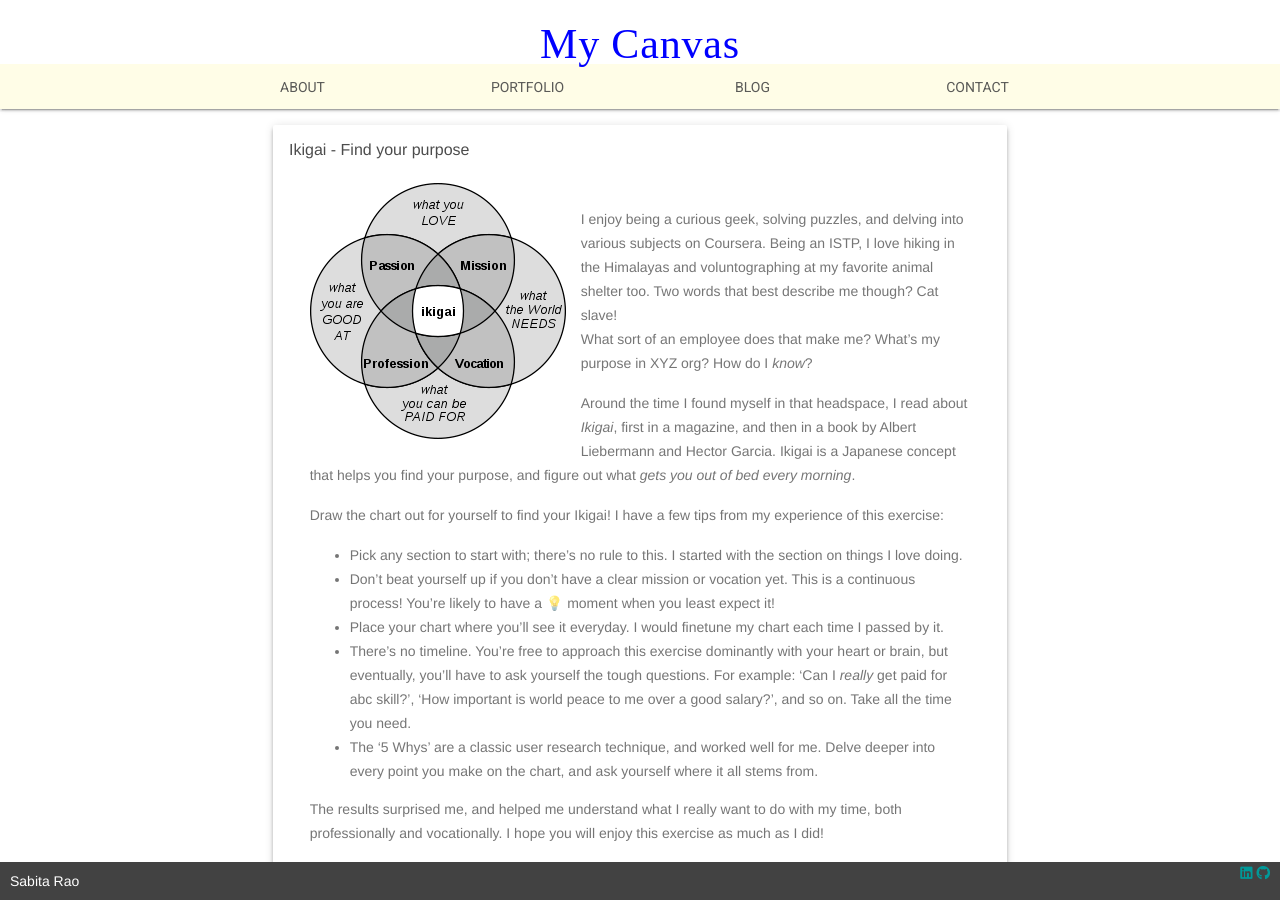
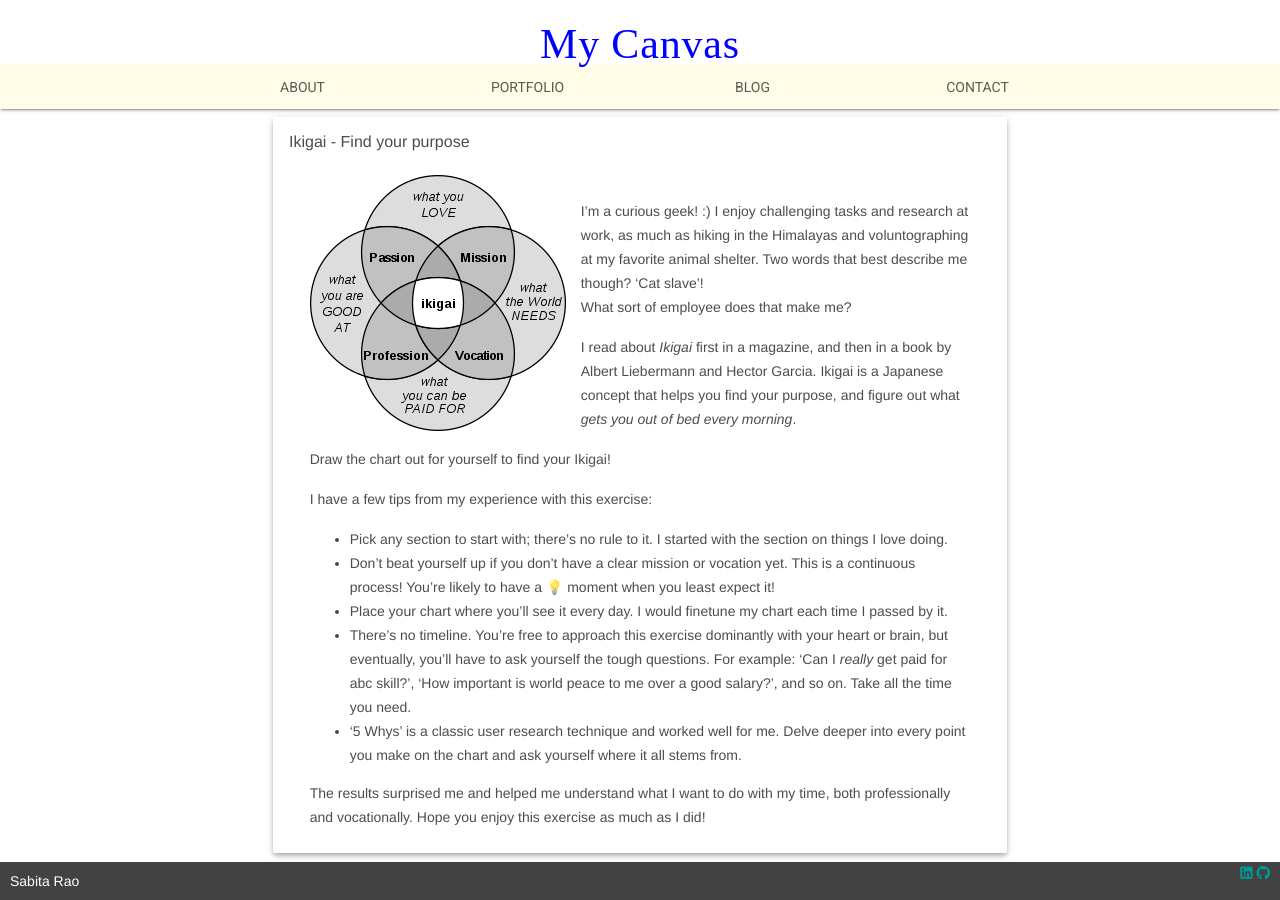
Before and after one commit to sabitarao/sabitarao.github.io, a Jekyll site: the page built from _posts/2020-04-12-ikigai.md, in a window 1280 px wide. Built offline with Jekyll 4.4.1, drawn with Linux system fonts in a browser that asks for light colours; nearby versions of some CDN libraries; emoji names are drawn with the system emoji font; some web fonts are replaced.

Commit message:
udpated css.

```diff
--- a/_posts/2020-04-12-ikigai.md
+++ b/_posts/2020-04-12-ikigai.md
@@ -5,16 +5,18 @@
 comments: true
 ---
 <img src="/assets/ikigai.png" align ="left">
-I enjoy being a curious geek, solving puzzles, and delving into various subjects on Coursera. Being an ISTP, I love hiking in the Himalayas and voluntographing at my favorite animal shelter too. Two words that best describe me though? Cat slave!
-What sort of an employee does that make me? What's my purpose in XYZ org? How do I <i>know</i>?
+I'm a curious geek! :) I enjoy challenging tasks and research at work, as much as hiking in the Himalayas and voluntographing at my favorite animal shelter. Two words that best describe me though? 'Cat slave'!
+What sort of employee does that make me?
 
-Around the time I found myself in that headspace, I read about <i>Ikigai</i>, first in a magazine, and then in a book by Albert Liebermann and Hector Garcia. Ikigai is a Japanese concept that helps you find your purpose, and figure out what <i>gets you out of bed every morning</i>.
+I read about <i>Ikigai</i> first in a magazine, and then in a book by Albert Liebermann and Hector Garcia. Ikigai is a Japanese concept that helps you find your purpose, and figure out what <i>gets you out of bed every morning</i>.
 
-Draw the chart out for yourself to find your Ikigai! I have a few tips from my experience of this exercise:
-- Pick any section to start with; there's no rule to this. I started with the section on things I love doing.
+Draw the chart out for yourself to find your Ikigai!
+
+I have a few tips from my experience with this exercise:
+- Pick any section to start with; there's no rule to it. I started with the section on things I love doing.
 - Don't beat yourself up if you don't have a clear mission or vocation yet. This is a continuous process! You're likely to have a :bulb: moment when you least expect it!
-- Place your chart where you'll see it everyday. I would finetune my chart each time I passed by it.
+- Place your chart where you'll see it every day. I would finetune my chart each time I passed by it.
 - There's no timeline. You're free to approach this exercise dominantly with your heart or brain, but eventually, you'll have to ask yourself the tough questions. For example: 'Can I <i>really</i> get paid for abc skill?', 'How important is world peace to me over a good salary?', and so on. Take all the time you need.
-- The '5 Whys' are a classic user research technique, and worked well for me. Delve deeper into every point you make on the chart, and ask yourself where it all stems from.
+- '5 Whys' is a classic user research technique and worked well for me. Delve deeper into every point you make on the chart and ask yourself where it all stems from.
 
-The results surprised me, and helped me understand what I really want to do with my time, both professionally and vocationally. I hope you will enjoy this exercise as much as I did!
+The results surprised me and helped me understand what I want to do with my time, both professionally and vocationally. Hope you enjoy this exercise as much as I did!
--- a/blog/index.html
+++ b/blog/index.html
@@ -4,14 +4,11 @@
 
 {% for post in site.posts %}
 {% if post.show == true %}
-<div class="mdl-cell mdl-cell--10-col mdl-cell--1-offset mdl-card mdl-shadow--4dp">
+<div class="mdl-cell mdl-cell--10-col mdl-card mdl-shadow--4dp">
     <div class="mdl-card__title text-card-top">
         <div class="text-card-title">{{ post.title }}</div>
      <!--   <div class="subtext clear-card-subtext">{{ post.date | date: '%d %B %Y' }}</div> -->
     </div>
-	<div class="mdl-card__media">
-        <img class="article-image">{{ post.image }}
-     </div>
     <div class="mdl-grid mdl-card__supporting-text">
         <div class="blog-details">
             {% for tag in post.tags %}
--- a/css/styles.css
+++ b/css/styles.css
@@ -20,8 +20,18 @@
   color: blue;
 }
 
+.mdl-card {
+    min-height: fit-content;
+    margin: auto;
+    margin-bottom: 20px;
+}
+
 .mdl-card__title {
   color: rgba(0,0,0,.7)
+}
+
+.mdl-card__supporting-text {
+    color: rgba(0,0,0,.7);
 }
 
 .is-compact .mdl-layout__title span {
--- a/index.html
+++ b/index.html
@@ -3,7 +3,7 @@
 title: "Hi there!"
 ---
 
-<div class="mdl-cell mdl-cell--10-col mdl-cell--1-offset mdl-card mdl-shadow--4dp">
+<div class="mdl-cell mdl-cell--10-col mdl-card mdl-shadow--4dp">
     <div class="mdl-card__title">
         <div class="card-title"> {{ page.title }} </div>
     </div>
@@ -11,7 +11,7 @@
         <div class="padding-top">
 <p>I'm Sabita. :wave:
 </p>
-<p>After 12 years of ‘regular’ technical writing in the corporate world, I dived into docs-as-code for startups. I author in Markdown and use the following combos to publish technical content:</p>
+<p>After 12 years of ‘regular’ technical writing in the corporate world, I switched to docs-as-code for startups. I author in Markdown and use the following combos to publish technical content:</p>
 <ul>
 <li>reST + Python + Sphinx</li>
 <li>Ruby + Jekyll + Liquid</li>
```
Also changed, not shown: other parts of index.html (+1 -1 lines), _posts/2020-04-11-design-thinking-solo-writers.markdown (+6 -5 lines).
